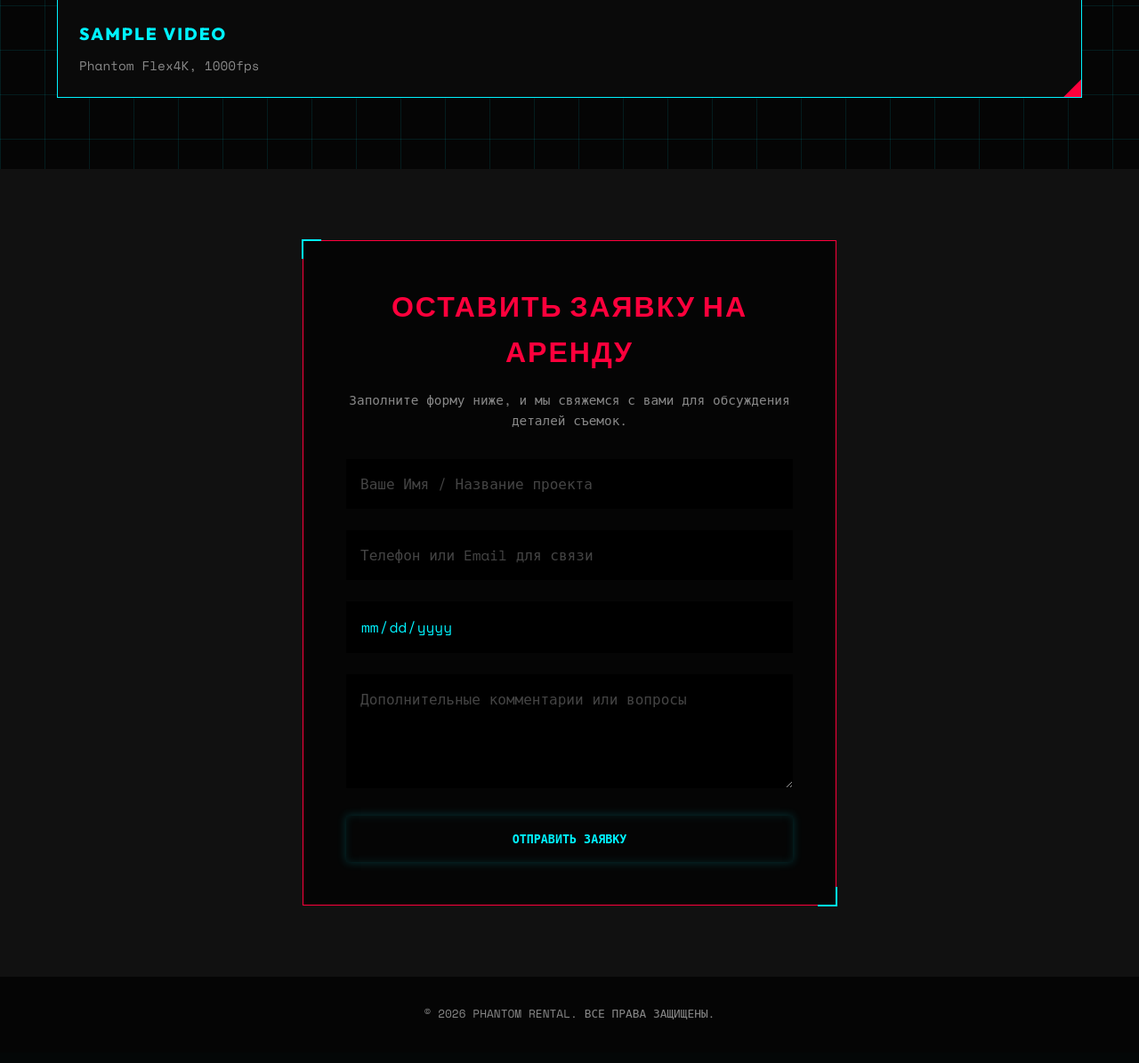
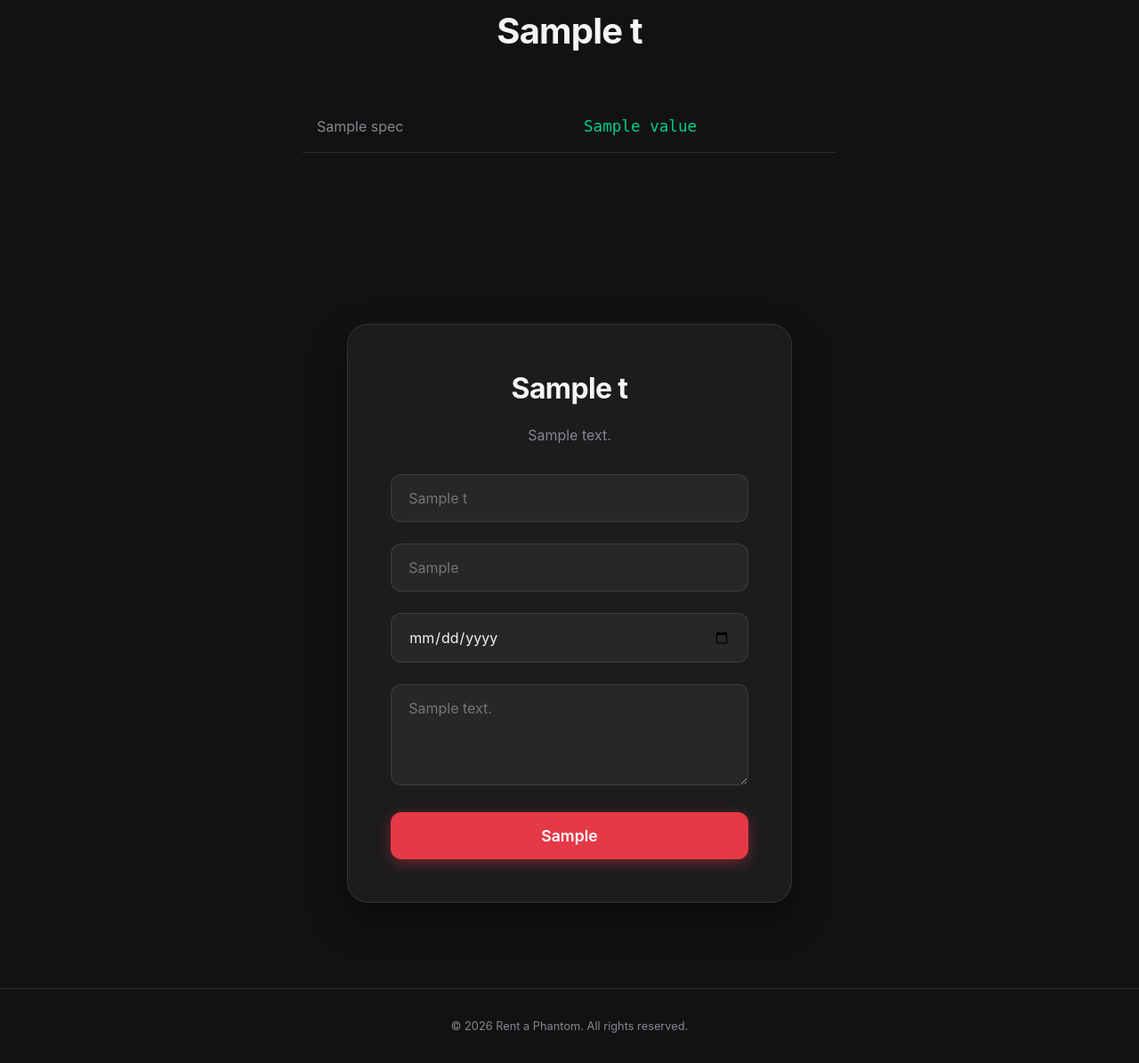
Before and after one commit to Pavel-Seven/phantom-rental, a FastAPI app: template templates/index.html in a window 1280 px wide. Shown: the part 1694-2889 px from the top of the page at 89% size. Before the commit the page ends 2840 px from the top, so only its background shows below. Run offline with FastAPI, Linux system fonts and the light colour scheme; the template is opened without the code that fills it: most values are stand-ins (such as "Sample title", 1, 10 or a date in 2020).

```diff
--- a/main.py
+++ b/main.py
@@ -2,7 +2,8 @@ from fastapi import FastAPI, Request, Form
 from fastapi.responses import HTMLResponse, RedirectResponse
 from fastapi.staticfiles import StaticFiles
 from fastapi.templating import Jinja2Templates
-from database import init_db, get_videos, add_video, add_order, get_orders # Импортируем базу
+from database import init_db, get_videos, add_video, add_order, get_orders
+from translations import translations
 
 app = FastAPI()
 
@@ -14,31 +15,33 @@ app.mount("/static", StaticFiles(directory="static"), name="static")
 templates = Jinja2Templates(directory="templates")
 
 @app.get("/", response_class=HTMLResponse)
-async def read_root(request: Request):
-    # Данные для галереи
-    videos_from_db = get_videos()
-    # Проверяем, пришел ли пользователь после отправки заявки
+async def read_root(request: Request, lang: str = "de"):
+    if lang not in translations:
+        lang = "de"
+
+    t = translations[lang]
     success = request.query_params.get("success")
+
     return templates.TemplateResponse(
         request=request,
         name="index.html",
-        context={"videos": videos_from_db, "success": success}
+        context={"t": t, "lang": lang, "success": success}
     )
 
 @app.post("/submit-order")
 async def handle_submit_order(
+    request: Request,
     name: str = Form(...),
     contact: str = Form(...),
     date: str = Form(""),
     comments: str = Form("")
 ):
     add_order(name, contact, date, comments)
-    # Возвращаем пользователя на главную с параметром success=1
-    return RedirectResponse(url="/?success=1#booking-form", status_code=303)
+    lang = request.query_params.get("lang", "de")
+    return RedirectResponse(url=f"/?lang={lang}&success=1#booking", status_code=303)
 
 @app.get("/admin", response_class=HTMLResponse)
 async def admin_page(request: Request):
-    # Получаем заявки для отображения
     orders = get_orders()
     return templates.TemplateResponse(request=request, name="admin.html", context={"orders": orders})
 
--- a/static/style.css
+++ b/static/style.css
@@ -1,47 +1,42 @@
 :root {
-    --bg-dark: #050505;
-    --bg-card: #0a0a0a;
-    --bg-panel: #111111;
-    --accent-cyan: #00f3ff;
-    --accent-red: #ff003c;
-    --text-main: #ffffff;
-    --text-muted: #888888;
-    --grid-line: rgba(0, 243, 255, 0.1);
+    --bg-dark: #121214;
+    --bg-card: #1c1c1e;
+    --bg-panel: rgba(28, 28, 30, 0.6);
+    --accent-blue: #007AFF;
+    --accent-red: #E63946;
+    --accent-green: #00CF80;
+    --accent-yellow: #FFB400;
+    --text-main: #F5F5F7;
+    --text-muted: #86868B;
+    --border-color: rgba(255, 255, 255, 0.1);
 }
 
 * {
     margin: 0;
     padding: 0;
     box-sizing: border-box;
+    font-family: -apple-system, BlinkMacSystemFont, "SF Pro Display", "Inter", "Segoe UI", Roboto, Helvetica, Arial, sans-serif;
 }
 
-html {
-    scroll-behavior: smooth;
+html { scroll-behavior: smooth; }
+
+body {
+    background-color: var(--bg-dark);
+    color: var(--text-main);
+    line-height: 1.5;
+    -webkit-font-smoothing: antialiased;
 }
 
-body {
-    font-family: 'Space Mono', monospace; /* Default to monospace for cyberpunk feel */
-    background-color: var(--bg-dark);
-    color: var(--text-main);
-    line-height: 1.6;
-    overflow-x: hidden;
-    /* Subtle grid background for the whole page */
-    background-image: linear-gradient(var(--grid-line) 1px, transparent 1px),
-                      linear-gradient(90deg, var(--grid-line) 1px, transparent 1px);
-    background-size: 50px 50px;
-}
-
-/* Headings use Outfit for clean tech readability, everything else Space Mono */
-h1, h2, h3, h4, h5, h6 {
-    font-family: 'Outfit', sans-serif;
-    text-transform: uppercase;
-    letter-spacing: 2px;
+/* Typography Apple Style */
+h1, h2, h3 {
+    font-weight: 700;
+    letter-spacing: -0.02em;
 }
 
 a {
     text-decoration: none;
     color: var(--text-main);
-    transition: color 0.3s;
+    transition: color 0.2s;
 }
 
 /* Navbar */
@@ -49,306 +44,128 @@ a {
     display: flex;
     justify-content: space-between;
     align-items: center;
-    padding: 1.5rem 5%;
-    background: rgba(5, 5, 5, 0.9);
-    border-bottom: 1px solid var(--accent-cyan);
+    padding: 1rem 5%;
+    background: rgba(18, 18, 20, 0.8);
+    backdrop-filter: blur(20px);
+    -webkit-backdrop-filter: blur(20px);
+    border-bottom: 1px solid var(--border-color);
     position: fixed;
     width: 100%;
     top: 0;
     z-index: 1000;
 }
 
-.logo {
-    font-size: 1.5rem;
-    font-weight: 800;
-    color: var(--text-main);
-    text-shadow: 0 0 5px var(--accent-cyan);
-}
+.logo { font-size: 1.2rem; font-weight: 800; letter-spacing: 1px; }
 
 .nav-links {
-    list-style: none;
-    display: flex;
-    gap: 2rem;
+    list-style: none; display: flex; gap: 2rem; align-items: center;
 }
+.nav-links a { font-size: 0.9rem; font-weight: 500; color: var(--text-muted); }
+.nav-links a:hover { color: var(--text-main); }
 
-.nav-links a {
+.lang-switch a {
+    padding: 4px 8px;
+    border-radius: 6px;
+    font-size: 0.8rem;
     font-weight: 600;
-    font-size: 0.9rem;
-    position: relative;
-    padding-bottom: 5px;
-    text-transform: uppercase;
+    border: 1px solid var(--border-color);
 }
-
-.nav-links a::after {
-    content: '';
-    position: absolute;
-    bottom: 0;
-    left: 0;
-    width: 0%;
-    height: 2px;
-    background-color: var(--accent-red);
-    transition: width 0.3s ease;
-}
-
-.nav-links a:hover::after, .nav-links a.active::after {
-    width: 100%;
-}
-
-.nav-links a:hover {
-    color: var(--accent-cyan);
-}
+.lang-switch a.active { background: var(--text-main); color: var(--bg-dark); }
 
 /* Hero Section */
 .hero {
     height: 100vh;
-    display: flex;
-    align-items: center;
-    justify-content: center;
-    text-align: center;
-    padding: 0 5%;
-    margin-top: 0;
+    display: flex; align-items: center; justify-content: center;
+    text-align: center; padding: 0 5%;
+    background: url('/static/hero-bg.jpg') no-repeat center center/cover;
     position: relative;
-    /* Hero Background Image */
-    background: url('/static/hero-bg.jpg') no-repeat center center/cover;
+}
+.hero::before {
+    content: ''; position: absolute; inset: 0;
+    background: linear-gradient(rgba(18, 18, 20, 0.3), var(--bg-dark));
+}
+.hero-content { position: relative; z-index: 2; max-width: 800px; }
+.hero h2 { font-size: 4rem; margin-bottom: 1rem; text-shadow: 0 4px 20px rgba(0,0,0,0.5); }
+.hero p { font-size: 1.2rem; color: var(--text-muted); margin-bottom: 2.5rem; }
+
+/* Buttons */
+.btn-primary {
+    background: var(--accent-red);
+    color: #fff;
+    padding: 1rem 2rem;
+    border-radius: 30px;
+    font-weight: 600;
+    display: inline-block;
+    transition: all 0.3s cubic-bezier(0.25, 0.8, 0.25, 1);
+    box-shadow: 0 4px 15px rgba(230, 57, 70, 0.4);
+}
+.btn-primary:hover {
+    transform: translateY(-2px);
+    box-shadow: 0 8px 25px rgba(230, 57, 70, 0.6);
 }
 
-/* Dark overlay to make text readable */
-.hero::before {
-    content: '';
-    position: absolute;
-    top: 0; left: 0; right: 0; bottom: 0;
-    background: linear-gradient(rgba(5, 5, 5, 0.5), rgba(5, 5, 5, 0.95));
-    z-index: 1;
+/* Content Sections */
+.section { padding: 6rem 5%; }
+.section-title { text-align: center; font-size: 2.5rem; margin-bottom: 3rem; color: var(--text-main); }
+
+/* Features Grid */
+.grid { display: grid; grid-template-columns: repeat(auto-fit, minmax(300px, 1fr)); gap: 2rem; }
+.card {
+    background: var(--bg-card);
+    border: 1px solid var(--border-color);
+    border-radius: 16px;
+    padding: 2rem;
+    transition: transform 0.3s;
+}
+.card:hover { transform: translateY(-5px); border-color: var(--accent-blue); }
+.card h3 { color: var(--accent-blue); margin-bottom: 1rem; font-size: 1.2rem; }
+.card p { color: var(--text-muted); font-size: 0.95rem; }
+
+/* Equipment List */
+.equipment-list {
+    list-style: none; max-width: 600px; margin: 0 auto;
+}
+.equipment-list li {
+    padding: 1rem; border-bottom: 1px solid var(--border-color);
+    display: flex; align-items: center;
+}
+.equipment-list li::before {
+    content: '•'; color: var(--accent-yellow); font-size: 1.5rem; margin-right: 1rem;
 }
 
-.hero-content {
-    position: relative;
-    z-index: 2;
-    max-width: 800px;
+/* Specs Table */
+.specs-table {
+    width: 100%; max-width: 600px; margin: 0 auto;
+    border-collapse: collapse;
+}
+.specs-table td { padding: 1rem; border-bottom: 1px solid var(--border-color); }
+.specs-table td:first-child { color: var(--text-muted); width: 50%; }
+.specs-table td:last-child { font-family: monospace; color: var(--accent-green); font-size: 1.1rem; }
+
+/* Booking Form */
+.booking-container {
+    max-width: 500px; margin: 0 auto;
+    background: var(--bg-card);
+    padding: 3rem; border-radius: 24px;
+    border: 1px solid var(--border-color);
+    box-shadow: 0 20px 40px rgba(0,0,0,0.4);
+}
+.form-group { margin-bottom: 1.5rem; }
+.form-control {
+    width: 100%; padding: 1rem 1.2rem;
+    background: rgba(255,255,255,0.05);
+    border: 1px solid var(--border-color);
+    border-radius: 12px;
+    color: var(--text-main); font-size: 1rem;
+    transition: all 0.2s;
+}
+.form-control:focus { outline: none; border-color: var(--accent-blue); background: rgba(0, 122, 255, 0.05); }
+
+.success-message {
+    background: rgba(0, 207, 128, 0.1);
+    color: var(--accent-green);
+    padding: 1rem; border-radius: 12px;
+    margin-bottom: 1.5rem; text-align: center;
 }
 
-.hero h2 {
-    font-size: 3.5rem;
-    margin-bottom: 1rem;
-    color: #fff;
-    text-shadow: 2px 2px 0px var(--accent-red), -2px -2px 0px var(--accent-cyan);
-}
-
-.hero p {
-    font-size: 1.2rem;
-    margin-bottom: 2rem;
-    color: var(--text-muted);
-}
-
-/* Cyberpunk Button */
-.btn-primary {
-    display: inline-block;
-    padding: 1rem 2.5rem;
-    background-color: var(--bg-dark);
-    color: var(--accent-cyan);
-    font-weight: 700;
-    text-transform: uppercase;
-    border: 2px solid var(--accent-cyan);
-    position: relative;
-    transition: all 0.2s;
-    font-family: 'Space Mono', monospace;
-    cursor: pointer;
-    box-shadow: 0 0 10px rgba(0, 243, 255, 0.2), inset 0 0 10px rgba(0, 243, 255, 0.1);
-}
-
-.btn-primary:hover {
-    background-color: var(--accent-cyan);
-    color: var(--bg-dark);
-    box-shadow: 0 0 20px var(--accent-cyan);
-}
-
-.btn-primary::before {
-    content: '';
-    position: absolute;
-    top: -2px; left: -2px; right: -2px; bottom: -2px;
-    border: 1px solid var(--accent-red);
-    z-index: -1;
-    transform: translate(5px, 5px);
-    transition: transform 0.2s;
-}
-
-.btn-primary:hover::before {
-    transform: translate(0, 0);
-}
-
-/* Gallery Section */
-.gallery-section {
-    padding: 5rem 5%;
-    position: relative;
-}
-
-.section-header {
-    text-align: center;
-    margin-bottom: 4rem;
-}
-
-.section-header h2 {
-    font-size: 2.5rem;
-    color: var(--text-main);
-    display: inline-block;
-    border-bottom: 2px solid var(--accent-red);
-    padding-bottom: 10px;
-}
-
-.video-grid {
-    display: grid;
-    grid-template-columns: repeat(auto-fit, minmax(300px, 1fr));
-    gap: 2rem;
-}
-
-.video-item {
-    background: var(--bg-card);
-    border: 1px solid var(--accent-cyan);
-    position: relative;
-    overflow: hidden;
-}
-
-/* Cyberpunk decorative corner */
-.video-item::after {
-    content: '';
-    position: absolute;
-    bottom: 0; right: 0;
-    width: 20px; height: 20px;
-    background: var(--accent-red);
-    clip-path: polygon(100% 0, 100% 100%, 0 100%);
-}
-
-.video-wrapper {
-    position: relative;
-    padding-top: 56.25%; /* 16:9 Aspect Ratio */
-    background: #000;
-    border-bottom: 1px solid var(--border-color);
-}
-
-.video-info {
-    padding: 1.5rem;
-}
-
-.video-info h3 {
-    font-size: 1.2rem;
-    margin-bottom: 0.5rem;
-    color: var(--accent-cyan);
-}
-
-.video-info p {
-    font-size: 0.9rem;
-    color: var(--text-muted);
-}
-
-/* Booking Section */
-.booking-section {
-    padding: 5rem 5%;
-    background-color: var(--bg-panel);
-    border-top: 1px dashed var(--border-color);
-    border-bottom: 1px dashed var(--border-color);
-}
-
-.booking-container {
-    max-width: 600px;
-    margin: 0 auto;
-    background: var(--bg-dark);
-    padding: 3rem;
-    border: 1px solid var(--accent-red);
-    text-align: center;
-    position: relative;
-}
-
-/* Decorative box brackets */
-.booking-container::before, .booking-container::after {
-    content: '';
-    position: absolute;
-    width: 20px; height: 20px;
-    border: 2px solid var(--accent-cyan);
-}
-.booking-container::before {
-    top: -2px; left: -2px;
-    border-right: none; border-bottom: none;
-}
-.booking-container::after {
-    bottom: -2px; right: -2px;
-    border-left: none; border-top: none;
-}
-
-.booking-container h2 {
-    font-size: 2rem;
-    margin-bottom: 1rem;
-    color: var(--accent-red);
-}
-
-.booking-container p {
-    color: var(--text-muted);
-    margin-bottom: 2rem;
-    font-size: 0.9rem;
-}
-
-.booking-form .form-group {
-    margin-bottom: 1.5rem;
-}
-
-.booking-form .form-control {
-    width: 100%;
-    padding: 1rem;
-    background: #000;
-    border: 1px solid var(--border-color);
-    color: var(--accent-cyan);
-    font-family: 'Space Mono', monospace;
-    font-size: 1rem;
-    transition: all 0.3s;
-}
-
-.booking-form .form-control:focus {
-    outline: none;
-    border-color: var(--accent-cyan);
-    box-shadow: 0 0 10px rgba(0, 243, 255, 0.2);
-}
-
-.booking-form .form-control::placeholder {
-    color: #444;
-}
-
-.success-message {
-    background-color: rgba(0, 243, 255, 0.1);
-    border: 1px solid var(--accent-cyan);
-    color: var(--accent-cyan);
-    padding: 1rem;
-    margin-bottom: 2rem;
-    font-weight: 600;
-    text-transform: uppercase;
-}
-
-/* Footer */
-footer {
-    text-align: center;
-    padding: 2rem;
-    background-color: var(--bg-dark);
-    color: var(--text-muted);
-    border-top: 1px solid var(--border-color);
-    font-size: 0.8rem;
-    text-transform: uppercase;
-}
-
-/* Admin specific overrides */
-.admin-container {
-    max-width: 800px;
-    margin: 100px auto;
-    background: var(--bg-panel);
-    padding: 3rem;
-    border: 1px solid var(--accent-cyan);
-}
-.admin-container h1 { color: var(--accent-cyan); text-align: center; margin-bottom: 2rem; }
-.admin-container .form-control { margin-bottom: 1rem; }
-.btn-submit {
-    display: block; width: 100%; padding: 1rem;
-    background: var(--accent-red); color: #fff;
-    border: none; font-weight: bold; cursor: pointer;
-    font-family: 'Space Mono', monospace;
-    text-transform: uppercase; margin-bottom: 1rem;
-}
-.btn-submit:hover { background: #d00030; }
-.back-link { color: var(--accent-cyan); display: block; text-align: center; }
-.back-link:hover { text-decoration: underline; }
+footer { text-align: center; padding: 2rem; color: var(--text-muted); font-size: 0.8rem; border-top: 1px solid var(--border-color); }
--- a/templates/index.html
+++ b/templates/index.html
@@ -1,91 +1,101 @@
 <!DOCTYPE html>
-<html lang="ru">
+<html lang="{{ lang }}">
 <head>
     <meta charset="UTF-8">
     <meta name="viewport" content="width=device-width, initial-scale=1.0">
-    <title>Аренда высокоскоростных камер Phantom Flex4K</title>
-    <meta name="description" content="Профессиональная аренда высокоскоростных камер Phantom Flex4K для кинематографических съемок. Снимайте за гранью возможного до 1000 кадров в секунду.">
-    <meta property="og:title" content="Аренда Phantom Flex4K">
-    <meta property="og:description" content="Премиальная аренда камер для высокоскоростной съемки. Удивите зрителей невероятными кадрами.">
-    <meta property="og:type" content="website">
+    <title>{{ t.hero_title }}</title>
+    <meta name="description" content="{{ t.hero_desc }}">
     <link rel="stylesheet" href="/static/style.css">
-    <!-- Google Fonts for modern typography -->
-    <link rel="preconnect" href="https://fonts.googleapis.com">
-    <link rel="preconnect" href="https://fonts.gstatic.com" crossorigin>
-    <link href="https://fonts.googleapis.com/css2?family=Outfit:wght@300;400;600;800&family=Space+Mono:ital,wght@0,400;0,700;1,400&display=swap" rel="stylesheet">
 </head>
 <body>
     <nav class="navbar">
-        <h1 class="logo">PHANTOM RENTAL</h1>
+        <h1 class="logo">RENT A PHANTOM</h1>
         <ul class="nav-links">
-            <li><a href="#" class="active">Главная</a></li>
-            <li><a href="#">Видео</a></li>
-            <li><a href="#">Оборудование</a></li>
-            <li><a href="#">Контакты</a></li>
+            <li><a href="#">{{ t.nav_home }}</a></li>
+            <li><a href="#about">{{ t.nav_about }}</a></li>
+            <li><a href="#equipment">{{ t.nav_equipment }}</a></li>
+            <li><a href="#booking">{{ t.nav_contact }}</a></li>
+            <li class="lang-switch">
+                <a href="/?lang=de" class="{% if lang == 'de' %}active{% endif %}">DE</a>
+                <a href="/?lang=en" class="{% if lang == 'en' %}active{% endif %}">EN</a>
+            </li>
         </ul>
     </nav>
 
     <header class="hero">
         <div class="hero-content">
-            <h2>Снимайте за гранью возможного</h2>
-            <p>Аренда высокоскоростных камер Phantom Flex4K для ваших лучших кадров.</p>
-            <a href="#booking-form" class="btn-primary">Забронировать</a>
+            <h2>{{ t.hero_title }}</h2>
+            <p>{{ t.hero_desc }}</p>
+            <a href="#booking" class="btn-primary">{{ t.btn_book }}</a>
         </div>
     </header>
 
-    <main class="gallery-section">
-        <div class="section-header">
-            <h2>Наши Работы</h2>
-            <p>Примеры съемок в 1000 кадров в секунду</p>
-        </div>
-        <div class="video-grid">
-            {% for video in videos %}
-            <div class="video-item">
-                <div class="video-wrapper">
-                    <video autoplay muted loop playsinline style="width: 100%; height: 100%; object-fit: cover; position: absolute; top: 0; left: 0;">
-                        <source src="/static/{{ video.url }}" type="video/mp4">
-                    </video>
-                </div>
-                <div class="video-info">
-                    <h3>{{ video.title }}</h3>
-                    <p>Phantom Flex4K, 1000fps</p>
-                </div>
+    <main>
+        <section id="about" class="section">
+            <h2 class="section-title">{{ t.features_title }}</h2>
+            <div class="grid">
+                {% for feature in t.features %}
+                <div class="card">
+                    <h3>{{ feature.title }}</h3>
+                    <p>{{ feature.desc }}</p>
                 </div>
                 {% endfor %}
             </div>
-    </main>
+        </section>
 
-    <section id="booking-form" class="booking-section">
+        <section id="equipment" class="section" style="background: rgba(28, 28, 30, 0.4);">
+            <h2 class="section-title">{{ t.equipment_title }}</h2>
+            <ul class="equipment-list">
+                {% for item in t.equipment %}
+                <li>{{ item }}</li>
+                {% endfor %}
+            </ul>
+        </section>
+
+        <section id="specs" class="section">
+            <h2 class="section-title">{{ t.specs_title }}</h2>
+            <table class="specs-table">
+                {% for spec in t.specs %}
+                <tr>
+                    <td>{{ spec.label }}</td>
+                    <td>{{ spec.value }}</td>
+                </tr>
+                {% endfor %}
+            </table>
+        </section>
+
+        <section id="booking" class="section">
             <div class="booking-container">
-            <h2>Оставить заявку на аренду</h2>
-            <p>Заполните форму ниже, и мы свяжемся с вами для обсуждения деталей съемок.</p>
+                <h2 style="text-align: center; margin-bottom: 1rem; font-size: 2rem;">{{ t.booking_title }}</h2>
+                <p style="text-align: center; color: var(--text-muted); margin-bottom: 2rem;">{{ t.booking_desc }}</p>
 
                 {% if success %}
                 <div class="success-message">
-                ✅ Спасибо! Ваша заявка успешно отправлена. Мы скоро свяжемся с вами.
+                    {{ t.success_msg }}
                 </div>
                 {% endif %}
 
-            <form action="/submit-order" method="post" class="booking-form">
+                <form action="/submit-order?lang={{ lang }}" method="post" class="booking-form">
                     <div class="form-group">
-                    <input type="text" name="name" class="form-control" placeholder="Ваше Имя / Название проекта" required>
+                        <input type="text" name="name" class="form-control" placeholder="{{ t.form_name }}" required>
                     </div>
                     <div class="form-group">
-                    <input type="text" name="contact" class="form-control" placeholder="Телефон или Email для связи" required>
+                        <input type="text" name="contact" class="form-control" placeholder="{{ t.form_contact }}" required>
                     </div>
                     <div class="form-group">
-                    <input type="date" name="date" class="form-control" placeholder="Планируемая дата съемок">
+                        <input type="date" name="date" class="form-control" placeholder="{{ t.form_date }}">
                     </div>
                     <div class="form-group">
-                    <textarea name="comments" class="form-control" placeholder="Дополнительные комментарии или вопросы" rows="4"></textarea>
+                        <textarea name="comments" class="form-control" placeholder="{{ t.form_comment }}" rows="4"></textarea>
                     </div>
-                <button type="submit" class="btn-primary" style="width: 100%; border: none; cursor: pointer;">Отправить заявку</button>
+                    <button type="submit" class="btn-primary" style="width: 100%; border: none; border-radius: 12px; font-size: 1.1rem;">{{ t.btn_submit }}</button>
                 </form>
             </div>
         </section>
+    </main>
 
     <footer>
-        <p>&copy; 2026 Phantom Rental. Все права защищены.</p>
+        <p>&copy; 2026 Rent a Phantom. All rights reserved.</p>
     </footer>
 </body>
 </html>
```
Also changed, not shown: translations.py (added, +84 -0 lines). Lines whose indentation alone changed are shown as unchanged.
